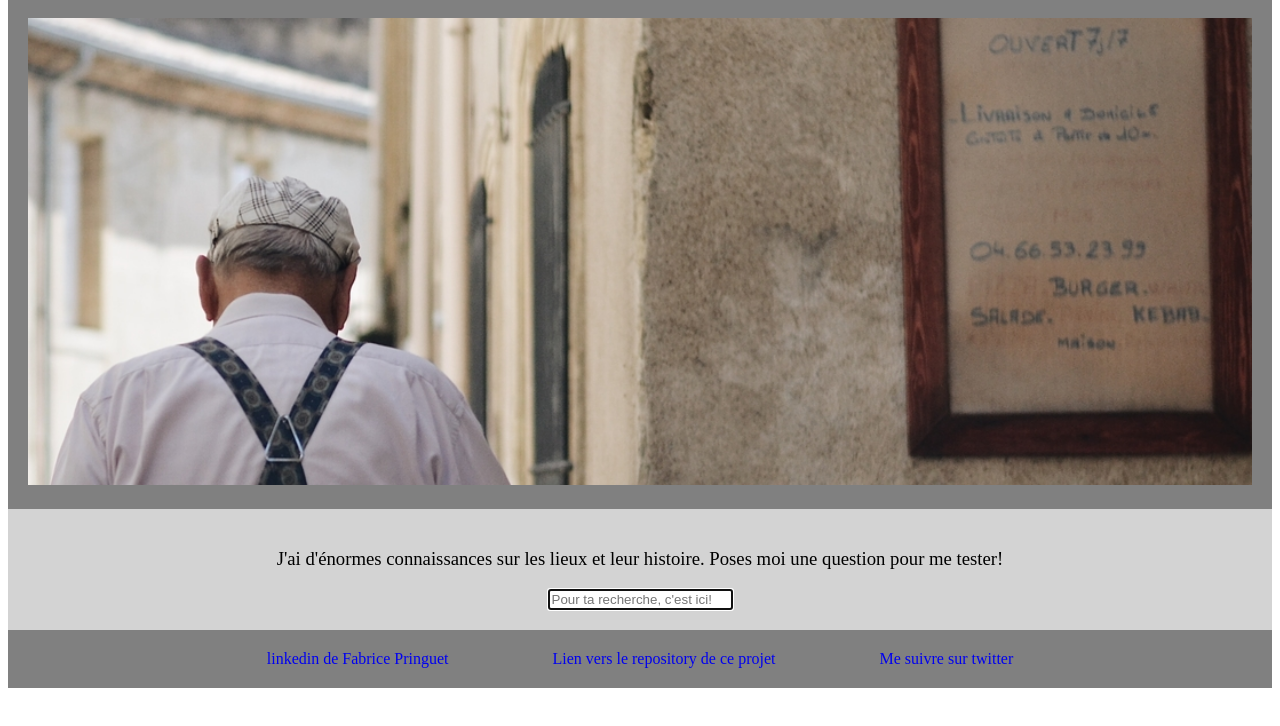
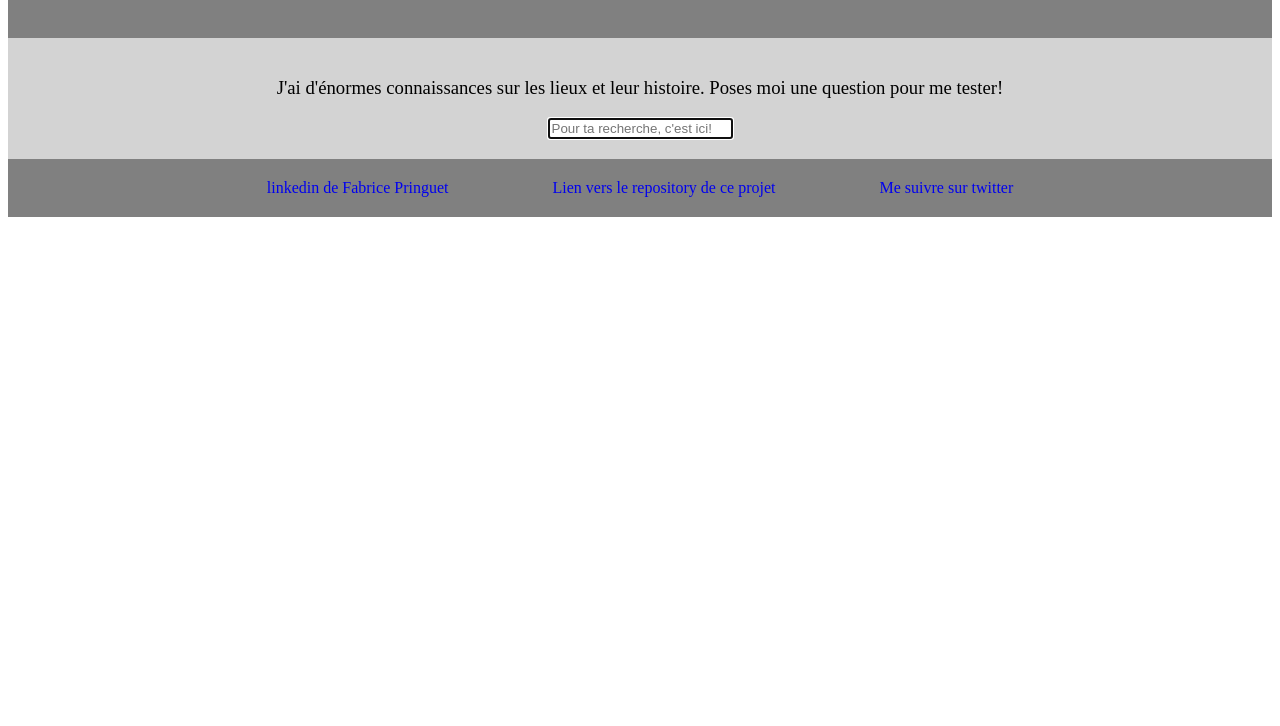
Before and after one commit to Fabe59/Projet7, a plain HTML site: page index.html in a window 1280 px wide. Shown: the part 68-794 px from the top of the page. Drawn offline with Linux system fonts and the light colour scheme; files whose address does not match are found by name.

Commit message:
index.html and stule.css modified without image

```diff
--- a/index.html
+++ b/index.html
@@ -10,7 +10,6 @@
     <body>
         <header class="header">
             <h1 class="header-title">GrandPy Bot, le papy robot qui en a dans le ciboulot</h1>
-            <img src="/Users/fabricepringuet/Dev/OC/Projet7/image/papy_resize_2.jpg" alt="Grandpy Bot image">
         </header>
         <section class="main">
             <h3 class="intro">J'ai d'énormes connaissances sur les lieux et leur histoire. Poses moi une question pour me tester!</h3>
--- a/style.css
+++ b/style.css
@@ -1,11 +1,6 @@
 .header {
     background: grey;
     padding: 20px;
-}
-
-.header img {
-    width: 100%;
-    height: auto;
 }
 
 .header-title {
```
Also changed, not shown: image/papy_resize.jpg (deleted), image/papy_resize_2.jpg (deleted), 1 other file.
